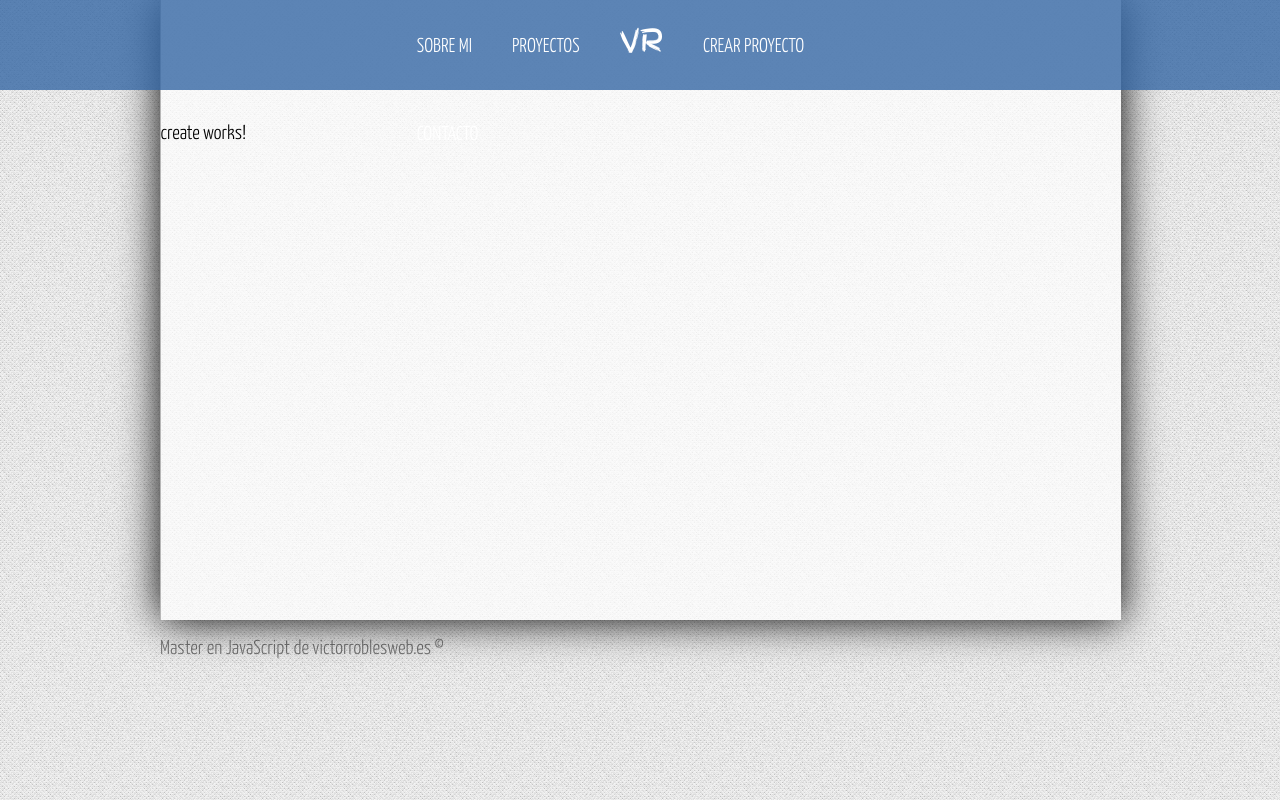
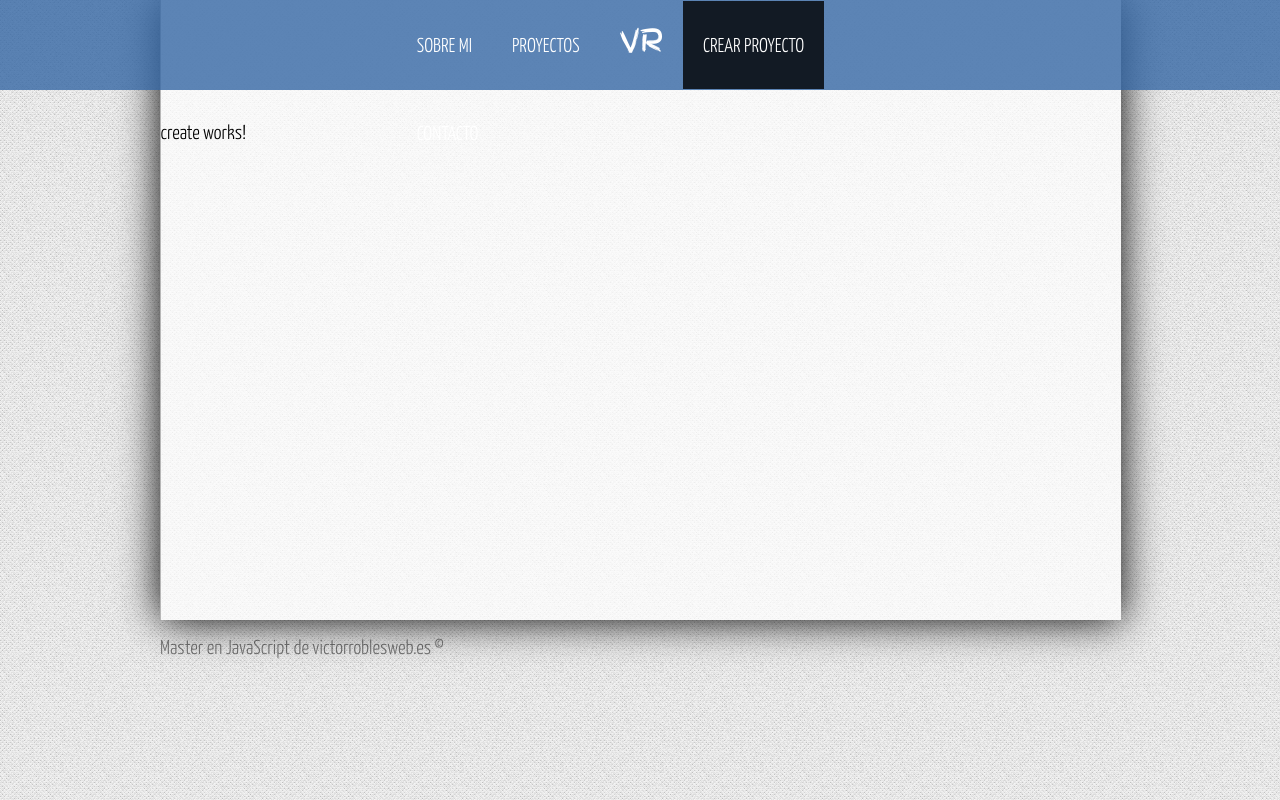
Before and after one commit to osmanjosue/MEANVictorRobles, an Angular app: page /crear-proyecto in a window 1280 px wide. Built offline with nearby package versions, Linux system fonts and the light colour scheme.

Commit message:
68 seccion, clase 244 se creo la clase css actived y se incluyo en el comando routerlinkActive

```diff
--- a/src/app/app.component.html
+++ b/src/app/app.component.html
@@ -1,10 +1,10 @@
 <header>
   <ul>
-    <li><a [routerLink]="['/sobre-mi']">Sobre mi</a></li>
-    <li><a [routerLink]="['/proyectos']">Proyectos</a></li>
+    <li><a [routerLink]="['/sobre-mi']" [routerLinkActive]="['actived']">Sobre mi</a></li>
+    <li><a [routerLink]="['/proyectos']" [routerLinkActive]="['actived']">Proyectos</a></li>
     <li id="logo"><a href="#">VR</a> </li>
-    <li><a [routerLink]="['/crear-proyecto']">Crear Proyecto</a></li>
-    <li><a [routerLink]="['/contacto']">Contacto</a></li>
+    <li><a [routerLink]="['/crear-proyecto']" [routerLinkActive]="['actived']">Crear Proyecto</a></li>
+    <li><a [routerLink]="['/contacto']" [routerLinkActive]="['actived']">Contacto</a></li>
   </ul>
 </header>
 
--- a/src/assets/css/styles.css
+++ b/src/assets/css/styles.css
@@ -58,7 +58,7 @@
     transition: all 300ms;
 }
 
-header a:hover{
+header a:hover, .actived{
     background: rgba(0,0,0,0.8);
 }
 
```
